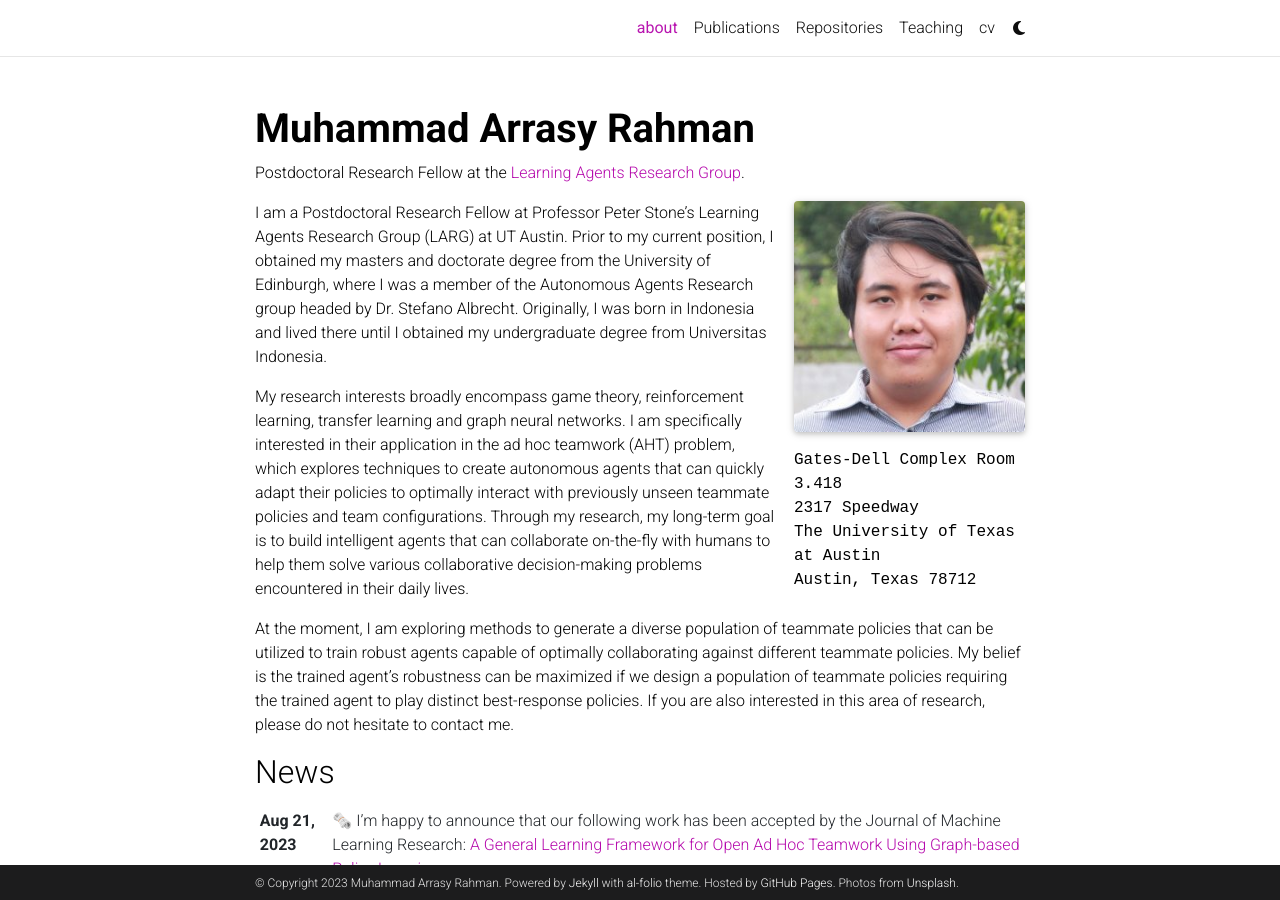
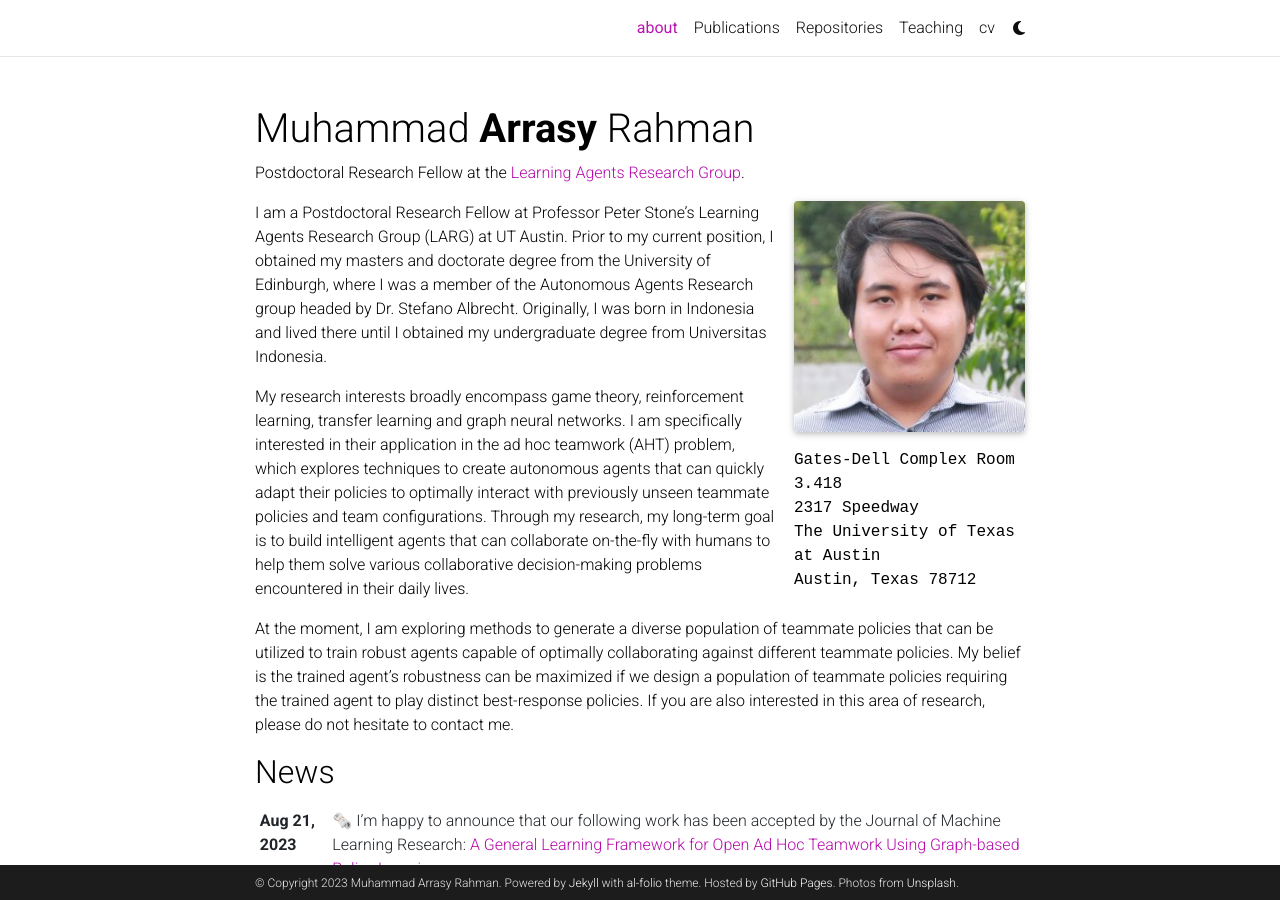
Before and after one commit to raharrasy/raharrasy.github.io, a Jekyll site: the page built from _pages/about.md, in a window 1280 px wide and 900 px high. Built offline with Jekyll 4.4.1, drawn with Linux system fonts in a browser that asks for light colours; full-size pictures stand in for the smaller copies a plugin makes; emoji names are drawn with the system emoji font; comment, search, counter and statistics services are not loaded; a style sheet for code colours, icons or effects is not loaded.

Commit message:
Fix highlight

```diff
--- a/_layouts/about.html
+++ b/_layouts/about.html
@@ -6,7 +6,7 @@
       <div class="post">
         <header class="post-header">
           <h1 class="post-title">
-            {% if site.title == "blank" -%}<span class="font-weight-bold">{{ site.first_name }} <span class="font-weight-bold">{{ site.middle_name }}</span> {{ site.last_name }}{%- else -%}{{ site.title }}{%- endif %}
+            {% if site.title == "blank" -%}{{ site.first_name }} <span class="font-weight-bold">{{ site.middle_name }}</span> {{ site.last_name }}{%- else -%}{{ site.title }}{%- endif %}
           </h1>
           <p class="desc">{{ page.subtitle }}</p>
         </header>
```
